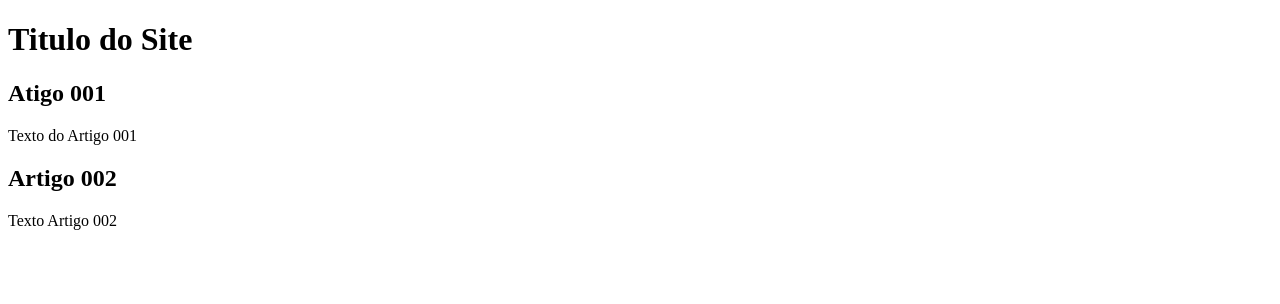
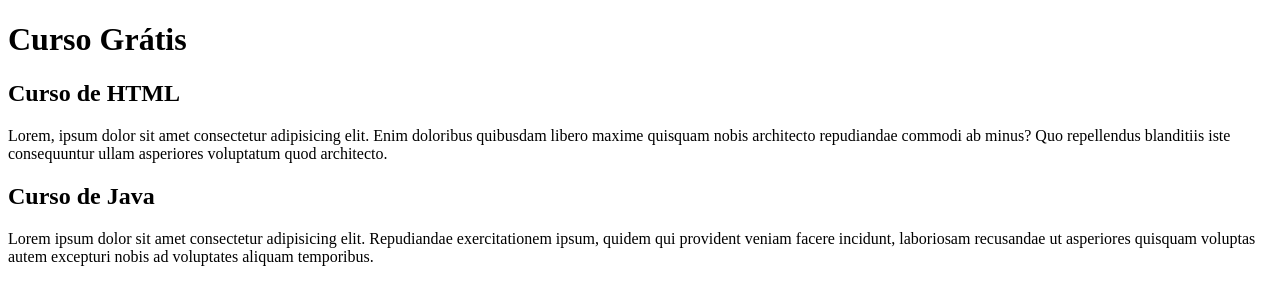
Before and after one commit to ThaliaCirqueira/Projeto_Site, a plain HTML site: page index.html in a window 1280 px wide. Drawn offline with Linux system fonts and the light colour scheme.

Commit message:
Comecei meu conteúdo

```diff
--- a/index.html
+++ b/index.html
@@ -8,15 +8,15 @@
 <body>
     <main>
         <header>
-            <h1>Titulo do Site</h1>
+            <h1>Curso Grátis</h1>
         </header>
         <article>
-            <h2>Atigo 001</h2>
-            <p>Texto do Artigo 001</p>
+            <h2>Curso de HTML</h2>
+            <p>Lorem, ipsum dolor sit amet consectetur adipisicing elit. Enim doloribus quibusdam libero maxime quisquam nobis architecto repudiandae commodi ab minus? Quo repellendus blanditiis iste consequuntur ullam asperiores voluptatum quod architecto.</p>
         </article>
         <article>
-            <h2>Artigo 002</h2>
-            <p>Texto Artigo 002</p>
+            <h2>Curso de Java</h2>
+            <p>Lorem ipsum dolor sit amet consectetur adipisicing elit. Repudiandae exercitationem ipsum, quidem qui provident veniam facere incidunt, laboriosam recusandae ut asperiores quisquam voluptas autem excepturi nobis ad voluptates aliquam temporibus.</p>
             </article>
     </main>
 </body>
```
